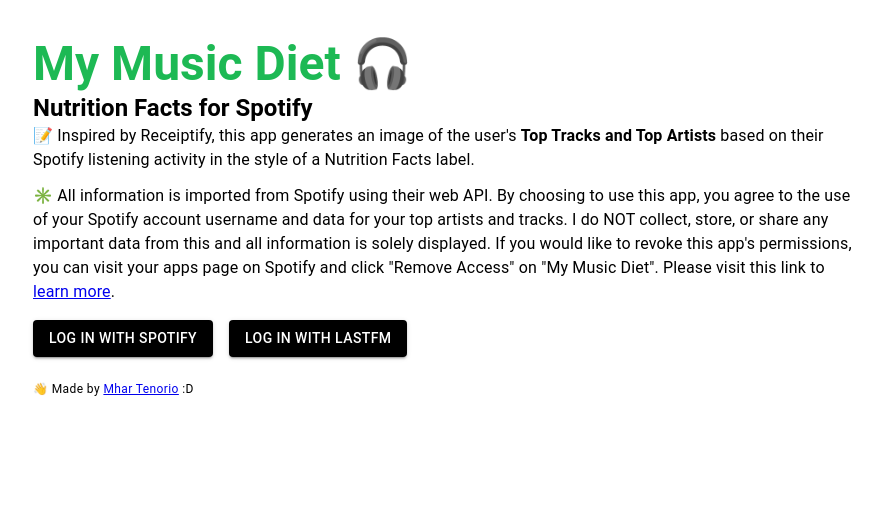
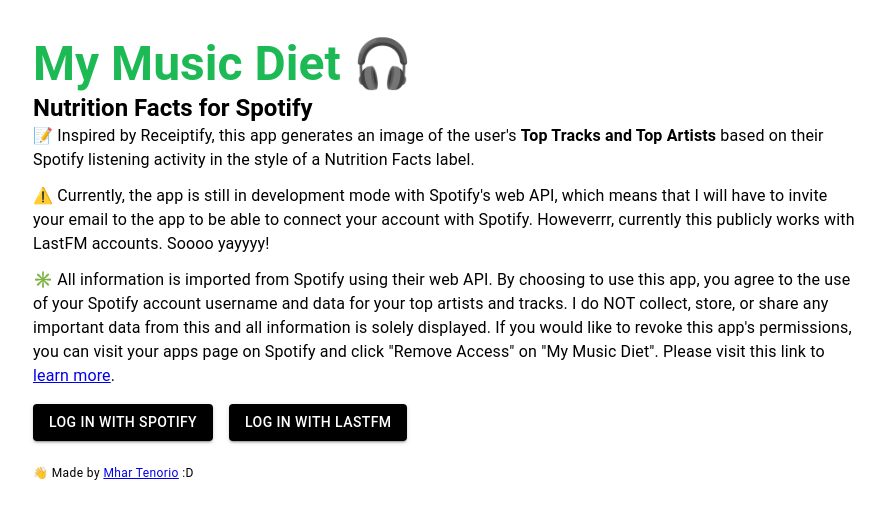
Before and after one commit to mhartenorio/spotify-nutrition-facts, a React (Create React App) app: page / in a window 1280 px wide. Shown: the top 518 px of the page, without its empty margins (193-1078 px from the left). Built offline with nearby package versions, Linux system fonts and the light colour scheme; the HTML template or start-up script is replaced by a standard one.

Commit message:
Add explanation for Spotify

```diff
--- a/src/screens/HomeScreen.js
+++ b/src/screens/HomeScreen.js
@@ -15,7 +15,11 @@
         }}
       /> */}
       <Typography >
-        📝 Inspired by Receiptify, this app generates an image of the user's <b>Top Tracks and Top Artists</b> based on their Spotify listening activity in the style of a Nutrition Facts label. <div style={{height: '12px'}}/> ✳️ All information is imported from Spotify using their web API. By choosing to use this app, you agree to the use of your Spotify account username and data for your top artists and tracks. I do NOT collect, store, or share any important data from this and all information is solely displayed.  If you would like to revoke this app's permissions, you can visit your apps page on Spotify and click "Remove Access" on "My Music Diet". Please visit this link to <a href='https://support.spotify.com/us/article/spotify-on-other-apps/'>learn more</a>.
+        📝 Inspired by Receiptify, this app generates an image of the user's <b>Top Tracks and Top Artists</b> based on their Spotify listening activity in the style of a Nutrition Facts label.
+        <div style={{height: '12px'}}/>
+        ⚠️ Currently, the app is still in development mode with Spotify's web API, which means that I will have to invite your email to the app to be able to connect your account with Spotify. Howeverrr, currently this publicly works with LastFM accounts. Soooo yayyyy!
+        <div style={{height: '12px'}}/>
+        ✳️ All information is imported from Spotify using their web API. By choosing to use this app, you agree to the use of your Spotify account username and data for your top artists and tracks. I do NOT collect, store, or share any important data from this and all information is solely displayed.  If you would like to revoke this app's permissions, you can visit your apps page on Spotify and click "Remove Access" on "My Music Diet". Please visit this link to <a href='https://support.spotify.com/us/article/spotify-on-other-apps/'>learn more</a>.
       </Typography>
       <Button
         onClick={requestUserAuth}
--- a/src/screens/SpotifyResults.js
+++ b/src/screens/SpotifyResults.js
@@ -85,7 +85,9 @@
         <Button variant="outlined" onClick={logout} color='error'>Logout</Button>
       </Stack>
       <Typography mt={1}>
-        Here are your results! ✨ You can gather information on your top-streamed songs and artists in three different time frames: within the last month, the last 6 months, or all-time. Click the 'Download Image' button to share your stats online. :D
+        ⚠️ Currently, the app is still in development mode with Spotify's web API, which means that I will have to invite your email to the app to be able to connect your account with Spotify. Howeverrr, currently this publicly works with LastFM accounts. Please try with your LastFM account! :D
+        <div style={{height: '12px'}}/>
+        ✨ Here are your results! You can gather information on your top-streamed songs and artists in three different time frames: within the last month, the last 6 months, or all-time. Click the 'Download Image' button to share your stats online. :D
       </Typography>
       <br/>
       <Container disableGutters justifyContent='center'>
```
